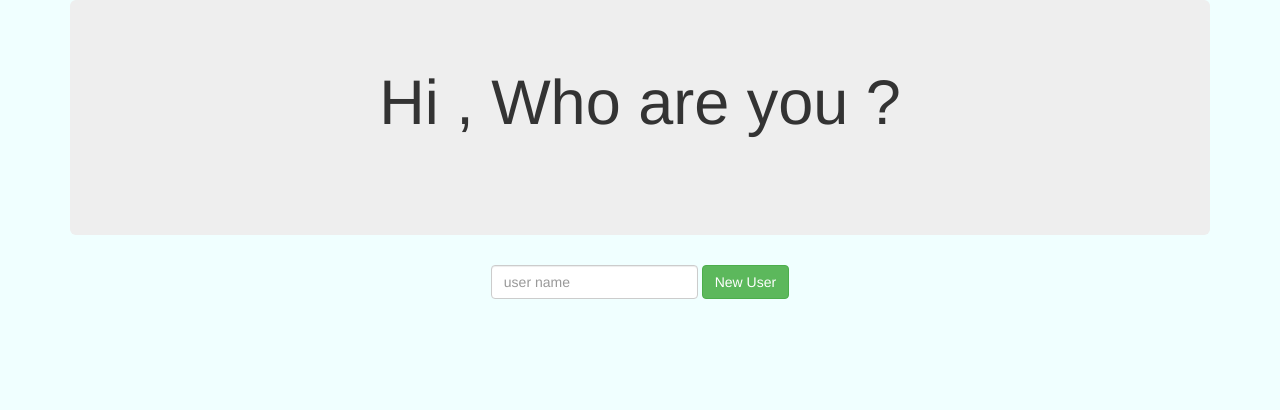
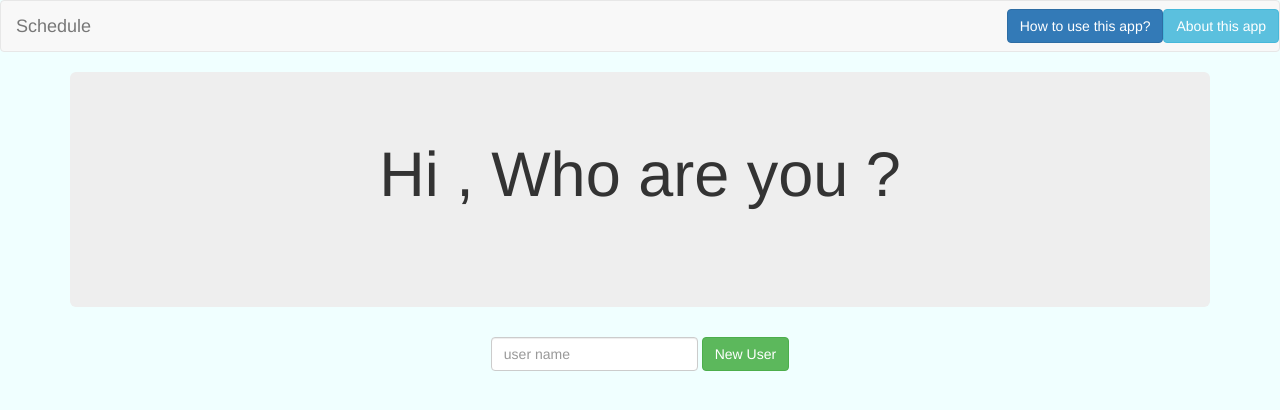
Before and after one commit to poklonas/schedule, a Django app: page / in a window 1280 px wide. Shown: the top 410 px of the page. Run offline with Django 3.2, Linux system fonts and the light colour scheme; some libraries are stand-ins or nearby versions.

Commit message:
add about and how to use this app

```diff
--- a/bs2560/schedule/static/base.css
+++ b/bs2560/schedule/static/base.css
@@ -21,6 +21,7 @@ th.head{
       height: 12%;
 }
 
+
 #day{
       background-color: LightBlue   ;
 }
--- a/bs2560/schedule/templates/schedule/homepage.html
+++ b/bs2560/schedule/templates/schedule/homepage.html
@@ -1,12 +1,28 @@
 <html>
 <head>
 	<title>schedule</title>
+	{% load static %}
 	<link href="/static/bootstrap/css/bootstrap.min.css" rel="stylesheet">
+    <script src="https://ajax.googleapis.com/ajax/libs/jquery/3.2.1/jquery.min.js"></script>
+    <script src="https://maxcdn.bootstrapcdn.com/bootstrap/3.3.7/js/bootstrap.min.js"></script>
     <link href="/static/base.css" rel="stylesheet">
 </head>
 
 <body>
+
+ <nav class="navbar navbar-default">
+  <div class="container-fluid">
+    <div class="navbar-header">
+      <a class="navbar-brand" href="/">Schedule</a>
+    </div>
+  	<button type="button" class="btn btn-info navbar-btn navbar-right" data-toggle="modal" data-target="#about">About this app</button>
+  	<button type="button" class="btn btn-primary navbar-btn navbar-right" data-toggle="modal" data-target="#how_to">How to use this app?</button>
+  </div>
+  </div>
+</nav>
+
 <center>
+
 <div class="container">
  <div class="jumbotron">
     <h1>Hi , Who are you ?</h1>
@@ -28,5 +44,63 @@
     </div>
 </div>
 </center>
+
+<!-- Modal -->
+  <div class="modal fade" id="about" role="dialog" data-keyboard="false" data-backdrop="static">
+    <div class="modal-dialog">
+
+      <!-- Modal content-->
+      <div class="modal-content">
+        <div class="modal-header">
+          <button type="button" class="close" data-dismiss="modal">&times;</button>
+          <h4 class="modal-title">This is schedule app</h4>
+        </div>
+        <div class="modal-body">
+          <p>In this schedule app. you can make your user in any name. Then you can manage activity in your id.</p><br>
+          <p>Want add new activity ?. it very easy just fill some information then click new. Oh you activity time is colliding ?. Don't worry we will let you confirm that again before replace it</p><br>
+          <p>I wish you will love it !</p><br>
+          <p>last update : 7/5/2560</p>
+        </div>
+        <div class="modal-footer">
+          <button type="button" class="btn btn-default" onclick="location.href='https://github.com/poklonas/schedule'" >GitHub</button>
+          <button type="button" class="btn btn-default" onclick="location.href='https://a5810164.blogspot.com'" >MyBlog</button>
+          <button type="button" class="btn btn-default" data-dismiss="modal">Close</button>
+        </div>
+      </div>
+
+    </div>
+  </div>
+
+ <!-- Modal -->
+  <div class="modal fade" id="how_to" role="dialog" data-keyboard="false" data-backdrop="static">
+    <div class="modal-dialog">
+
+      <!-- Modal content-->
+      <div class="modal-content">
+        <div class="modal-header">
+          <button type="button" class="close" data-dismiss="modal">&times;</button>
+          <h4 class="modal-title">How to use this app ?</h4>
+        </div>
+        <div class="modal-body">
+          <p>First : make new your user by fill user-name and then click ' New User ' button then wait a second</p><br>
+          <img src="{% static "schedule/01.png" %}" alt="01" style="width: 50%; height: 10%"/>
+          <p>Second : you will see you user-name in center browser click to enter you table time</p>
+          <img src="{% static "schedule/02.png" %}" alt="02" style="width: 100%; height: 40%"/>
+          <p>Thrid : You come to user page. and want to add activity  you must fill imformation look like this and click new button. pythic is name of activity and 6 mean start at 6.00 am and 2 mean activity has spend 2 hr . last monday is a day of this activity</p>
+ 		  <img src="{% static "schedule/03.png" %}" alt="03" style="width: 100%; height: 40%"/>
+ 		  <p>Last : Then success ! the new activity is appear</p>
+ 		  <img src="{% static "schedule/04.png" %}" alt="04" style="width: 100%; height: 20%"/>
+ 		  <p>If you add new activity with collide time you will see page show like this. and you can confirm or cancle. if you confirm the activity will be replaced with the new activity !</p>
+ 		   <img src="{% static "schedule/05.png" %}" alt="05" style="width: 100%; height: 40%"/>
+ 		   <img src="{% static "schedule/06.png" %}" alt="06" style="width: 100%; height: 20%"/>
+        </div>
+        <div class="modal-footer">
+          <button type="button" class="btn btn-default" data-dismiss="modal">Close</button>
+        </div>
+      </div>
+
+    </div>
+  </div>
+
 </body>
 </html>
```
Also changed, not shown: bs2560/schedule/static/schedule/01.png (added), bs2560/schedule/static/schedule/02.png (added), bs2560/schedule/static/schedule/03.png (added), bs2560/schedule/static/schedule/04.png (added), bs2560/schedule/static/schedule/05.png (added), bs2560/schedule/static/schedule/06.png (added).
